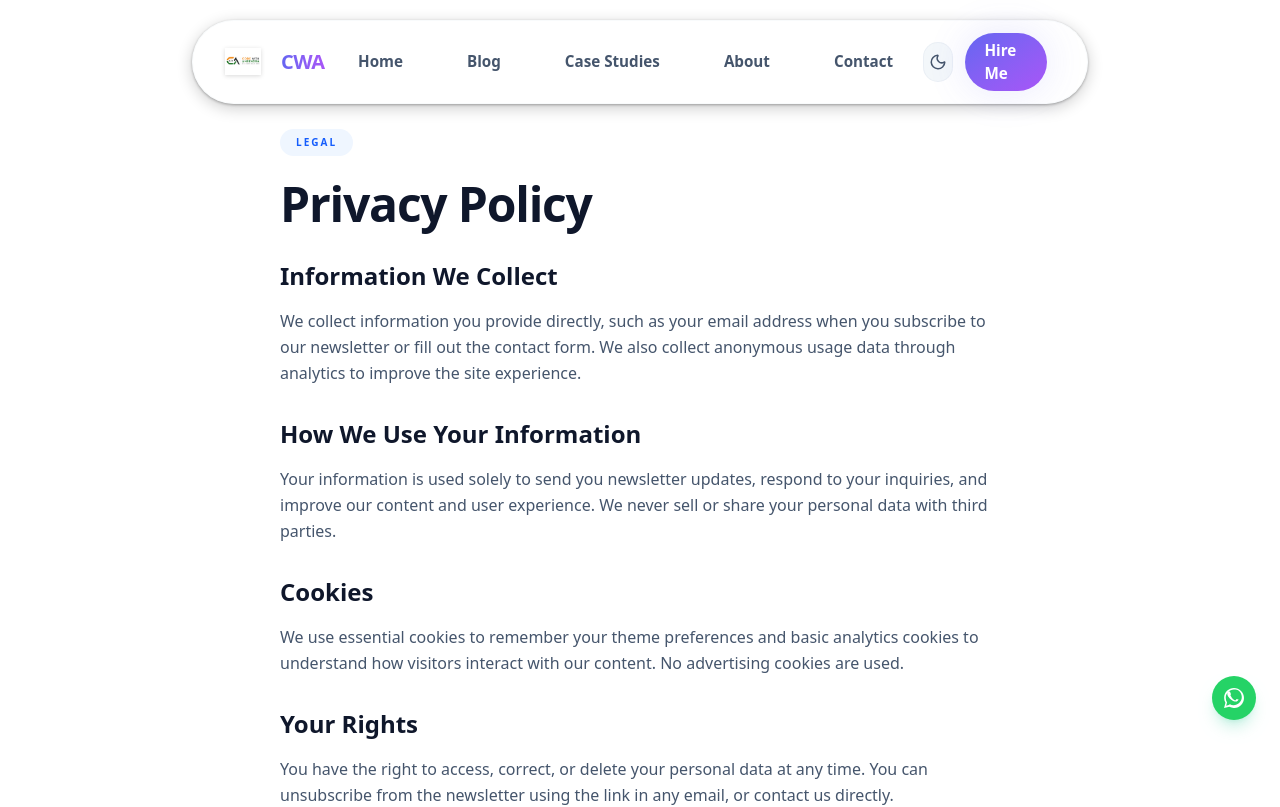
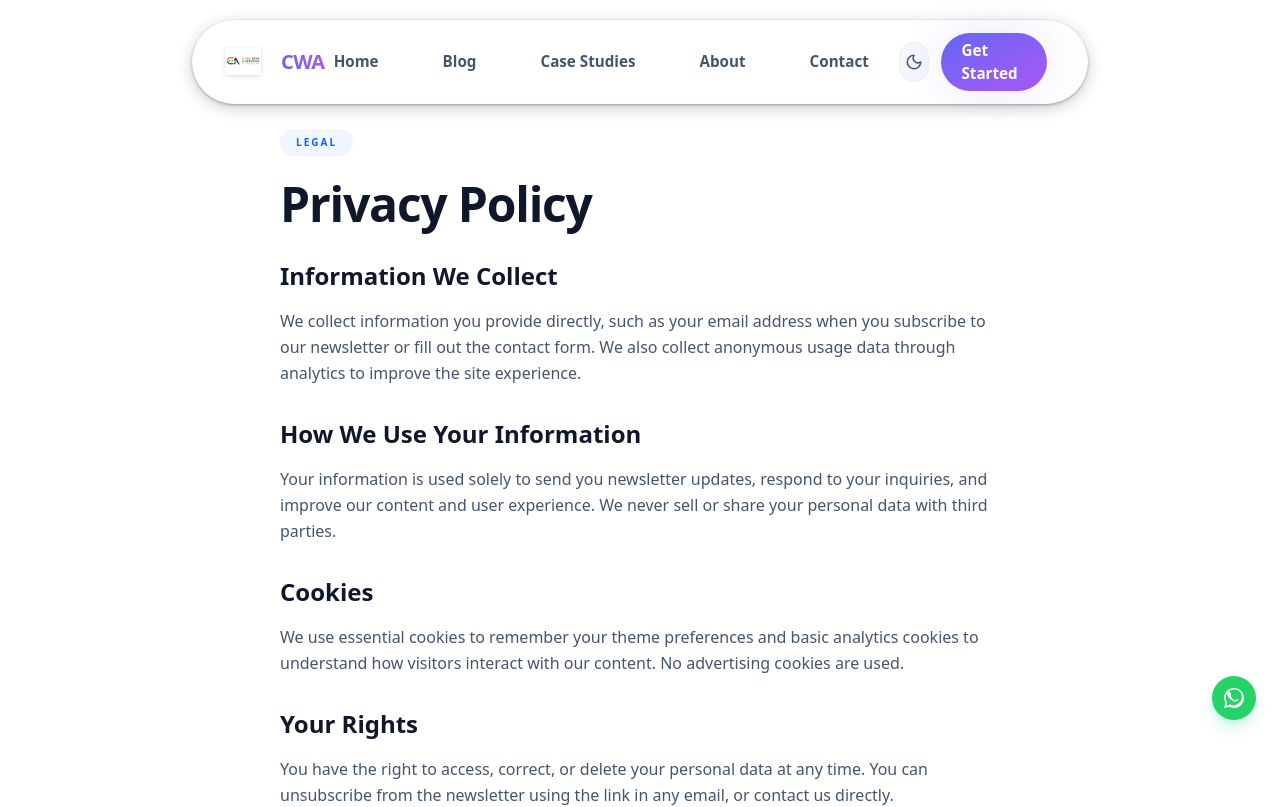
Before and after one commit to AmrendraCodes/AmrendraBlog, a Next.js app in the folder my-website/: page /privacy in a window 1280 px wide. Shown: the top 807 px of the page. Built offline with nearby package versions, Linux system fonts and the light colour scheme.

Commit message:
file changed

```diff
--- a/my-website/src/components/Header.js
+++ b/my-website/src/components/Header.js
@@ -108,7 +108,7 @@ export default function Header() {
               href="/hire-me"
               className="hidden md:inline-flex items-center justify-center bg-gradient-to-br from-[#6366F1] to-[#a855f7] text-white font-semibold text-[0.95rem] py-1.5 px-5 rounded-full border-none cursor-pointer transition-all duration-300 shadow-[var(--shadow-glow)] hover:-translate-y-1 hover:shadow-[var(--shadow-float)] hover:scale-105 active:scale-95"
             >
-              Hire Me
+              Get Started
             </Link>
             <button
               type="button"
@@ -173,7 +173,7 @@ export default function Header() {
           })}
           <div className="flex flex-col gap-3 mt-auto mb-8">
             <Link href="/hire-me" className="inline-flex items-center justify-center bg-gradient-to-br from-[#6366F1] to-[#a855f7] text-white font-bold text-[1.1rem] py-4 px-8 rounded-full border-none cursor-pointer w-full transition-opacity duration-300 hover:opacity-90 shadow-lg shadow-indigo-500/20" onClick={() => setIsMenuOpen(false)}>
-              Hire Me
+              Get Started
             </Link>
           </div>
         </nav>
```
